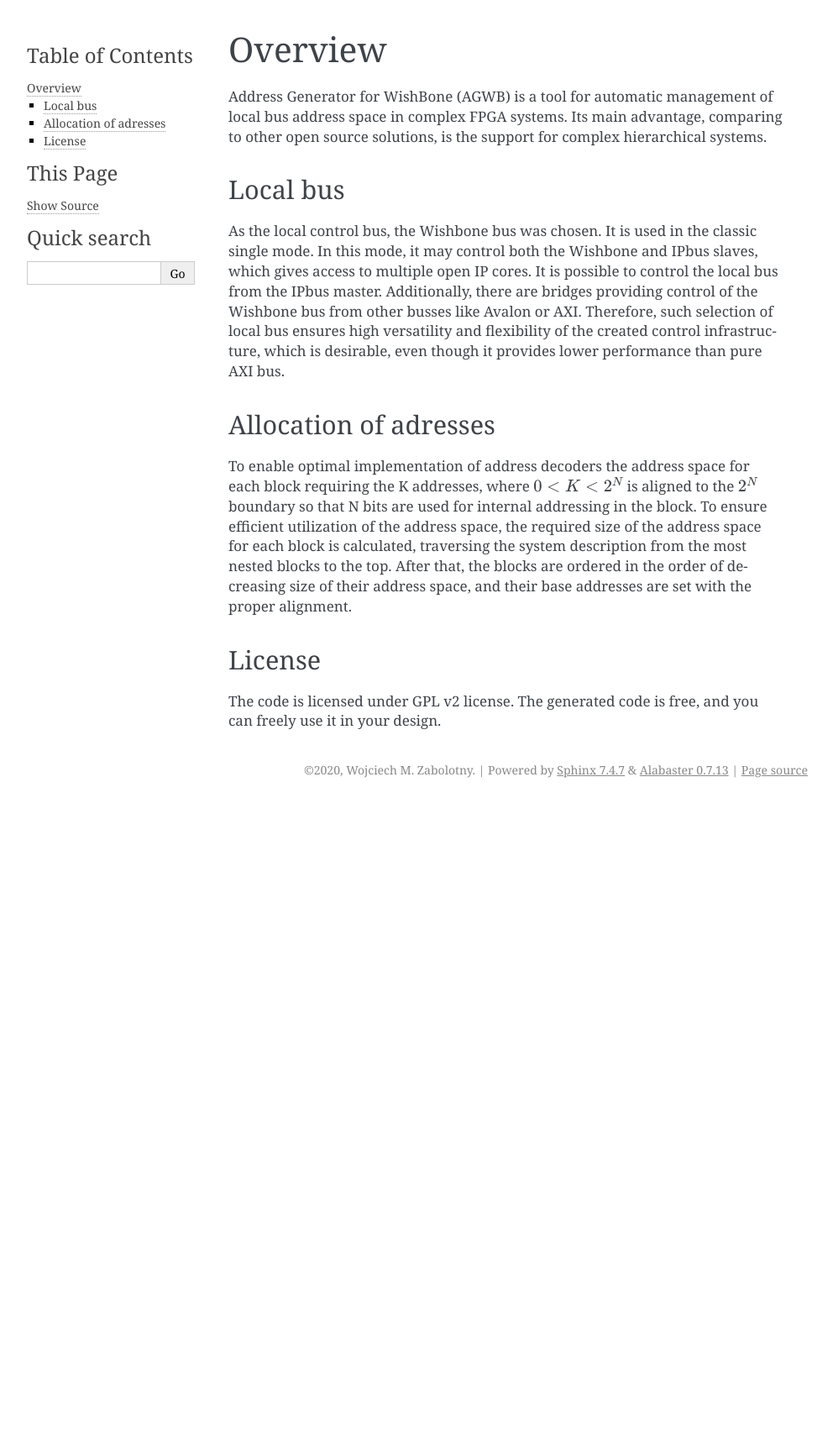
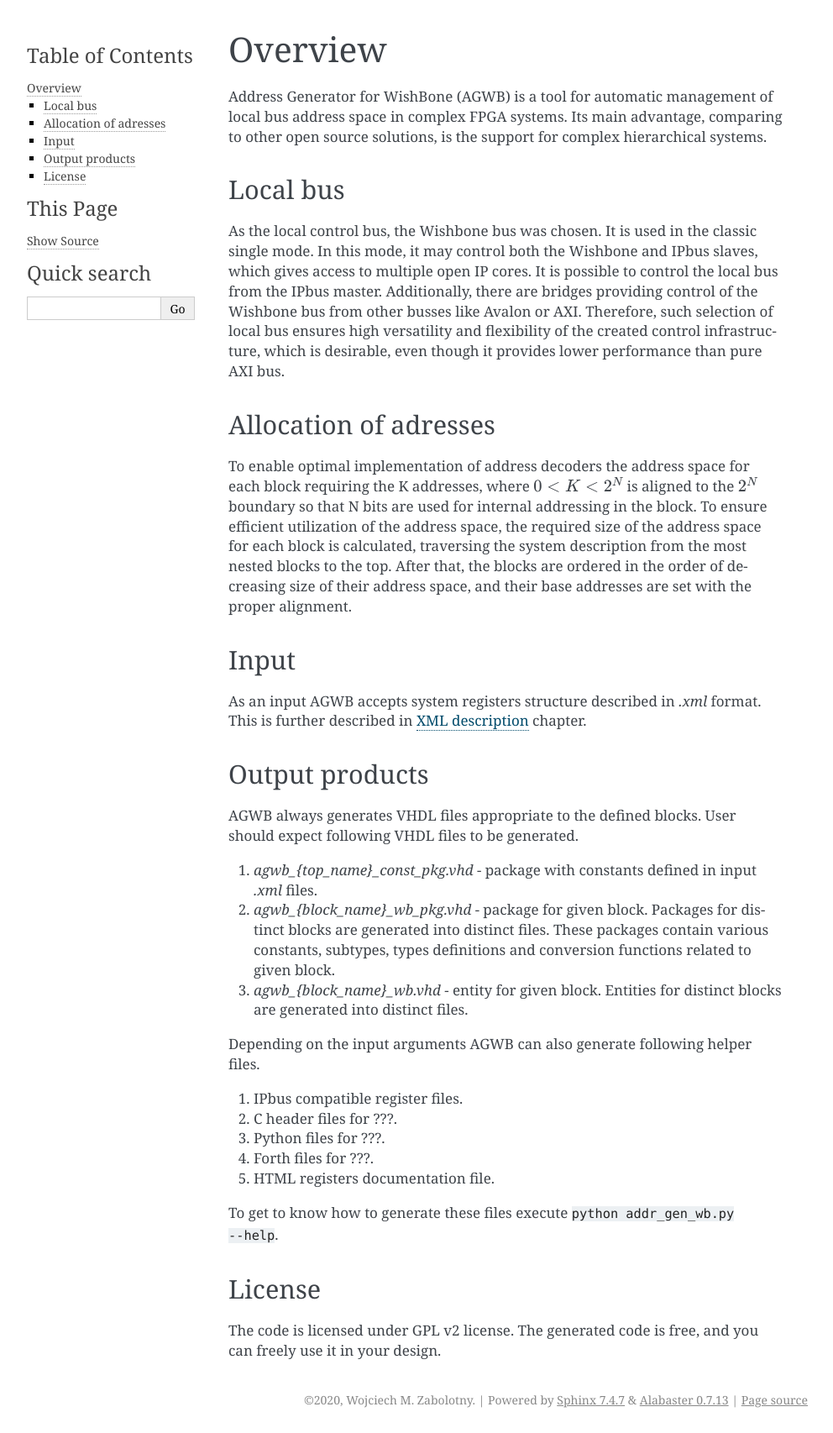
Before and after one commit to wzab/agwb, a Sphinx documentation site: the page built from doc/overview.rst, in a window 1280 px wide. Shown: the whole page at 84% size, without its empty margins (148-1140 px from the left). Built offline with Sphinx 7.4.7, drawn with Linux system fonts in a browser that asks for light colours; before the commit the page ends 956 px from its top, so only the background shows below that.

Commit message:
Add some info about output products.

```diff
--- a/doc/installation_and_usage.rst
+++ b/doc/installation_and_usage.rst
@@ -5,7 +5,7 @@ To be able to use AGWB you have to clone the repository from https://github.com/
 
 Although AGWB is not installable from PyPI via pip it is possible to install some parts of it.
 Namely, the :code:`agwb` Python package, which can be used for interaction with flashed FPGAs or simulation purposes.
-To install the package execute the following command in the repository root directory
+To install the package execute the following command in the repository root directory.
 
 .. code-block:: Python
 
--- a/doc/overview.rst
+++ b/doc/overview.rst
@@ -21,6 +21,33 @@ To enable optimal implementation of address decoders the address space for each
 To ensure efficient utilization of the address space, the required size of the address space for each block is calculated, traversing the system description from the most nested blocks to the top.
 After that, the blocks are ordered in the order of decreasing size of their address space, and their base addresses are set with the proper alignment.
 
+Input
+#####
+As an input AGWB accepts system registers structure described in *.xml* format.
+This is further described in :ref:`XML description` chapter.
+
+Output products
+###############
+AGWB always generates VHDL files appropriate to the defined blocks.
+User should expect following VHDL files to be generated.
+
+#. *agwb_{top_name}_const_pkg.vhd* - package with constants defined in input *.xml* files.
+#. *agwb_{block_name}_wb_pkg.vhd* - package for given block.
+   Packages for distinct blocks are generated into distinct files.
+   These packages contain various constants, subtypes, types definitions and conversion functions related to given block.
+#. *agwb_{block_name}_wb.vhd* - entity for given block.
+   Entities for distinct blocks are generated into distinct files.
+
+Depending on the input arguments AGWB can also generate following helper files.
+
+#. IPbus compatible register files.
+#. C header files for ???.
+#. Python files for ???.
+#. Forth files for ???.
+#. HTML registers documentation file.
+
+To get to know how to generate these files execute :code:`python addr_gen_wb.py --help`.
+
 License
 #######
 
--- a/doc/xml_description.rst
+++ b/doc/xml_description.rst
@@ -128,7 +128,7 @@ Optional attribute:
 
 .. code-block:: xml
 
-   <sysdef top="foo">
+   <sysdef top="foo" masters="2">
       <block name="foo">
          ...
       </block>
```
